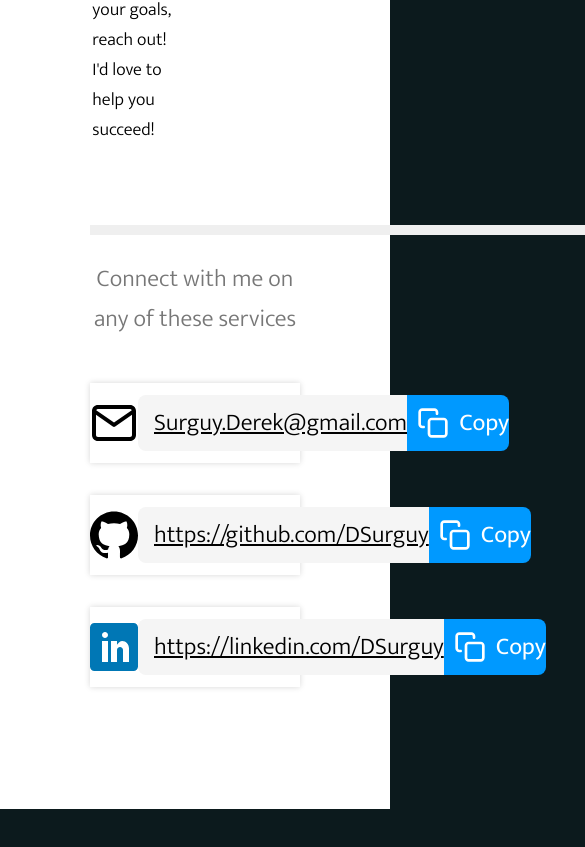
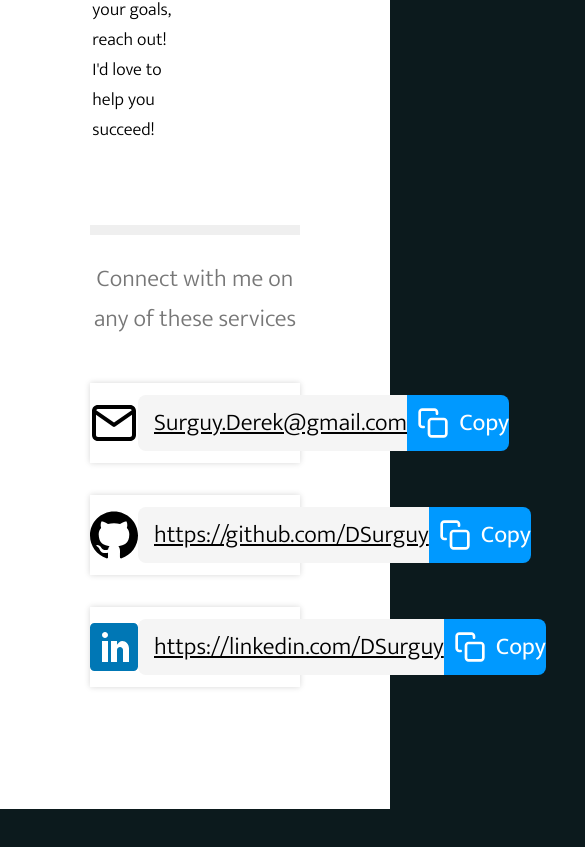
Before and after one commit to DSurguy/surgingforward.net, a React app: page / in a window 390 px wide. Shown: the part 2325-3172 px from the top of the page, 585 px wide, since content can reach past the window. Built offline with nearby package versions, Linux system fonts and the light colour scheme.

Commit message:
Add some responsiveness down to 720px

```diff
--- a/src/client/components/Body.jsx
+++ b/src/client/components/Body.jsx
@@ -54,7 +54,8 @@ const FacePic = styled.img`
 
 const Divider = styled.div`
   margin: 0 auto;
-  width: 640px;
+  width: 100%;
+  max-width: 640px;
   height: 10px;
   background-color: #EFEFEF;
 `
--- a/src/client/components/SocialLink.jsx
+++ b/src/client/components/SocialLink.jsx
@@ -24,8 +24,8 @@ const Icon = styled.img`
 
 const LinkBackground = styled.div`
   display: flex;
+  flex-grow: 1;
   align-items: center;
-  width: 564px;
   background-color: #f5f5f5;
   border-top-left-radius: 8px;
   border-bottom-left-radius: 8px;
@@ -50,6 +50,7 @@ const LinkCopyButton = styled.div`
   display: flex;
   width: 120px;
   height: 56px;
+  margin-right: 12px;
   background-color: #0099FF;
   border-top-right-radius: 8px;
   border-bottom-right-radius: 8px;
```
